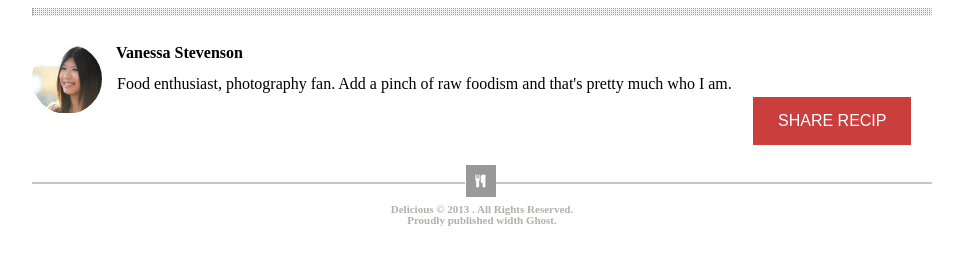
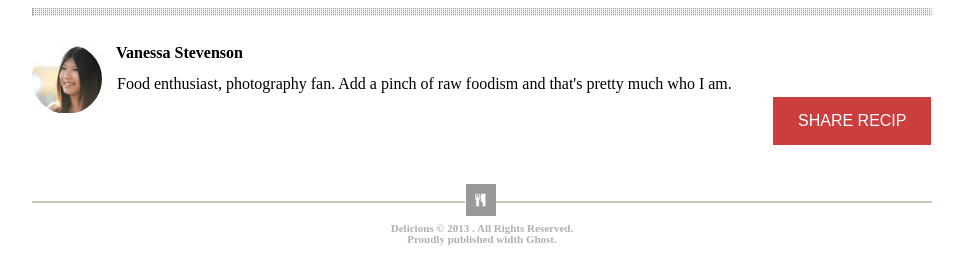
Before and after one commit to raghadalquran/FinalChocoPizaa, a plain HTML site: page index.html in a window 1280 px wide. Shown: the part 1300-1563 px from the top of the page, without its empty margins (158-1121 px from the left). Drawn offline with Linux system fonts and the light colour scheme; a web font is replaced by a local one.

Commit message:
edit bittun

```diff
--- a/css/style.css
+++ b/css/style.css
@@ -169,7 +169,8 @@ input:checked + label {
     text-align: center;
     font-size: 16px;
     cursor: pointer;
-  }
+    margin-left: 741px;
+    margin-top: -35px;  }
 
   .footer_bottom {
 	width:100%;
@@ -178,9 +179,11 @@ input:checked + label {
 	line-height:0.1em;
     margin:37px 0 20px;
     position :relative;
+    margin-top: 56px;
 }
 .footer_bottom img {
-	position:absolute; bottom:-15px;
+    position:absolute;
+    bottom:-15px;
     left:62%;
     margin-left:-125px;
 }
@@ -200,11 +203,11 @@ h5 {
     font-size: 16px;
 }
 
-button {
+/* button {
 
     margin-left: 721px;
     margin-top: -33px;
-}
+} */
 
 .info {
     margin-top: 96px;
@@ -213,6 +216,7 @@ button {
 .pf2{
     padding-left: 85px;
     margin-top: 15px;
+    width: 615px;
 }
 
 .topHr{
```
